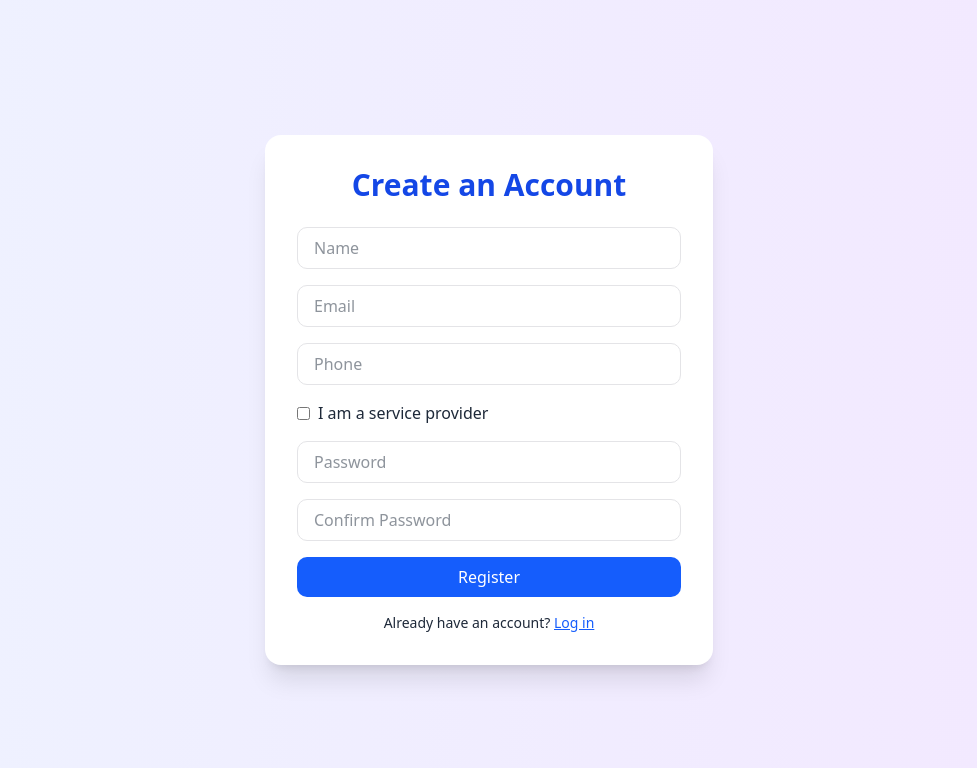
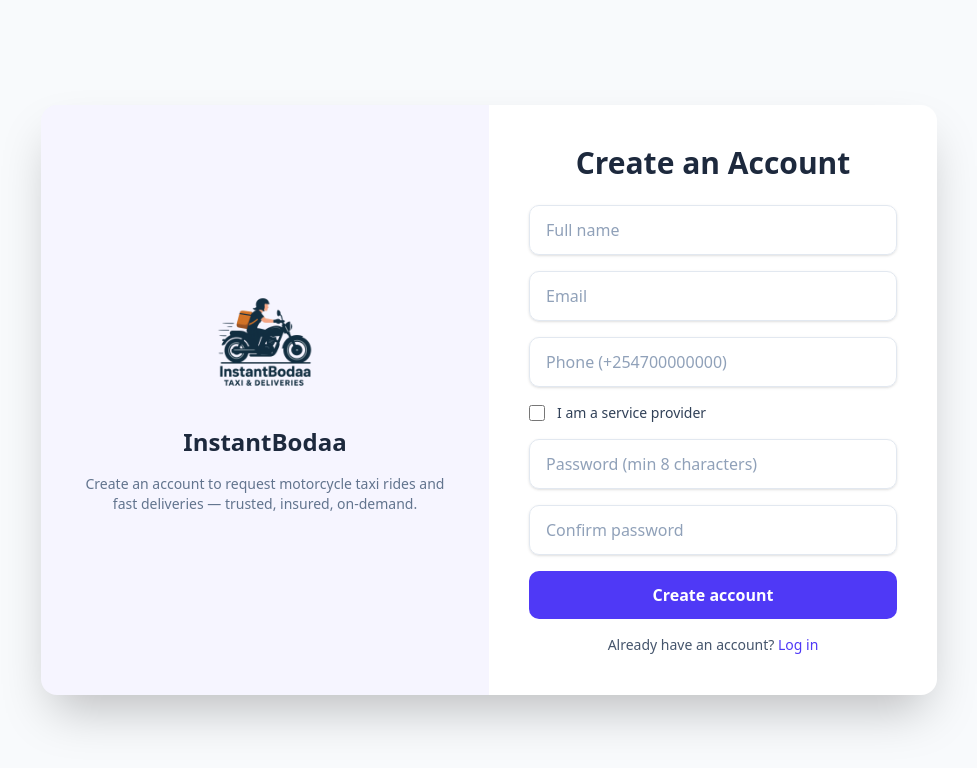
Before and after one commit to techevolution26/InstanstBodaaFrntend, a Next.js app: page /auth/register in a window 1280 px wide. Shown: the top 768 px of the page, without its empty margins (151-1128 px from the left). Built offline with nearby package versions, Linux system fonts and the light colour scheme; no server answers.

Commit message:
auth:rf code on auth pages

```diff
--- a/src/app/auth/login/page.tsx
+++ b/src/app/auth/login/page.tsx
@@ -1,6 +1,7 @@
 'use client';
 import { useState } from 'react';
 import { useAuth } from '@/context/AuthContext';
+import Image from 'next/image';
 import toast from 'react-hot-toast';
 
 export default function LoginPage() {
@@ -47,39 +48,111 @@ export default function LoginPage() {
   }
 
   return (
-    <div className="min-h-screen flex items-center justify-center">
-      <div className="w-full max-w-md bg-white p-8 shadow-xl rounded-2xl">
-        <h1 className="text-3xl font-bold mb-6 text-center text-indigo-700">Welcome Back</h1>
-        {error && <p className="text-sm text-red-500 mb-4">{error}</p>}
-        <form onSubmit={onSubmit} className="space-y-4">
+    <div className="min-h-screen flex items-center justify-center bg-slate-50 p-6">
+      <div className="w-full max-w-3xl bg-white rounded-2xl shadow-lg flex overflow-hidden">
+        {/* Brand panel (hidden on small screens) */}
+        <div className="hidden md:flex md:w-1/2 bg-indigo-600/5 items-center justify-center p-8">
+          <div className="text-center">
+            <div className="mx-auto mb-4 w-28 h-28">
+              <Image
+                src="/instantBodaa.png"
+                alt="InstantBodaa logo"
+                width={112}
+                height={112}
+                className="object-contain"
+              />
+            </div>
+            <h2 className="text-xl font-bold text-slate-800">InstantBodaa</h2>
+            <p className="text-sm text-slate-500 mt-1">Taxi & Deliveries — fast & reliable</p>
+          </div>
+        </div>
+
+        {/* Form panel */}
+        <div className="w-full md:w-1/2 p-8">
+          {/* Small-screen logo above the heading */}
+          <div className="flex justify-center md:hidden mb-4">
+            <div className="w-20 h-20">
+              <Image
+                src="/instantBodaa.png"
+                alt="InstantBodaa logo"
+                width={80}
+                height={80}
+                className="object-contain"
+              />
+            </div>
+          </div>
+
+          <h1 className="text-2xl md:text-3xl font-semibold text-center text-slate-800 mb-4">Welcome back</h1>
+
+          {error && (
+            <p role="alert" className="text-sm text-red-600 mb-4">
+              {error}
+            </p>
+          )}
+
+          <form onSubmit={onSubmit} className="space-y-4" noValidate>
+            <label className="block">
+              <span className="sr-only">Email</span>
               <input
                 required
                 type="email"
                 placeholder="Email"
                 value={form.email}
                 onChange={e => setForm({ ...form, email: e.target.value })}
-            className="w-full px-4 py-2 border rounded-lg"
+                className="w-full px-4 py-3 border border-slate-200 rounded-lg shadow-sm placeholder-slate-400 focus:outline-none focus:ring-2 focus:ring-indigo-300 transition"
+                aria-label="Email"
               />
+            </label>
+
+            <label className="block">
+              <span className="sr-only">Password</span>
               <input
                 required
                 type="password"
                 placeholder="Password"
                 value={form.password}
                 onChange={e => setForm({ ...form, password: e.target.value })}
-            className="w-full px-4 py-2 border rounded-lg"
+                className="w-full px-4 py-3 border border-slate-200 rounded-lg shadow-sm placeholder-slate-400 focus:outline-none focus:ring-2 focus:ring-indigo-300 transition"
+                aria-label="Password"
               />
+            </label>
+
+            <div className="flex items-center justify-between text-sm">
+              <label className="flex items-center gap-2">
+                <input type="checkbox" className="h-4 w-4 rounded border-slate-300 text-indigo-600 focus:ring-indigo-500" />
+                <span className="text-slate-600">Remember me</span>
+              </label>
+
+              <a href="/auth/forgot" className="text-indigo-600 hover:underline">
+                Forgot?
+              </a>
+            </div>
+
             <button
               type="submit"
               disabled={isSubmitting}
-            className="w-full bg-indigo-600 text-white py-2 rounded-lg hover:bg-indigo-700 transition"
+              className="w-full inline-flex items-center justify-center gap-3 bg-indigo-600 text-white py-3 rounded-lg hover:bg-indigo-700 transition disabled:opacity-60"
             >
-            {isSubmitting ? 'Logging in...' : 'Log In'}
+              {isSubmitting && (
+                <svg className="animate-spin h-5 w-5" viewBox="0 0 24 24" aria-hidden>
+                  <circle className="opacity-25" cx="12" cy="12" r="10" stroke="currentColor" strokeWidth="4" fill="none" />
+                  <path className="opacity-75" fill="currentColor" d="M4 12a8 8 0 018-8v4a4 4 0 00-4 4H4z" />
+                </svg>
+              )}
+              <span className="font-semibold">{isSubmitting ? 'Signing in...' : 'Sign In'}</span>
             </button>
           </form>
-        <p className="mt-4 text-center text-sm">
-          Don’t have an account? <a href="/auth/register" className="text-indigo-600 underline">Register</a>
+
+          <p className="mt-4 text-center text-sm text-slate-600">
+            Don’t have an account?{' '}
+            <a href="/auth/register" className="text-indigo-600 font-medium hover:underline">
+              Register
+            </a>
           </p>
         </div>
       </div>
+    </div>
   );
+
+
 }
--- a/src/app/auth/register/page.tsx
+++ b/src/app/auth/register/page.tsx
@@ -1,6 +1,7 @@
 'use client';
 import { useState } from 'react';
 import { useAuth } from '@/context/AuthContext';
+import Image from 'next/image';
 import toast from 'react-hot-toast';
 
 export default function RegisterPage() {
@@ -36,32 +37,149 @@ export default function RegisterPage() {
   }
 
   return (
-    <div className="min-h-screen flex items-center justify-center">
-      <div className="w-full max-w-md bg-white p-8 shadow-xl rounded-2xl">
-        <h1 className="text-3xl font-bold mb-6 text-center text-blue-700">Create an Account</h1>
-        {error && <p className="text-sm text-red-500 mb-4">{error}</p>}
-        <form onSubmit={onSubmit} className="space-y-4">
-          <input required placeholder="Name" value={form.name} onChange={e => setForm({ ...form, name: e.target.value })} className="w-full px-4 py-2 border rounded-lg" />
-          <input required type="email" placeholder="Email" value={form.email} onChange={e => setForm({ ...form, email: e.target.value })} className="w-full px-4 py-2 border rounded-lg" />
-          <input required placeholder="Phone" value={form.phone} onChange={e => setForm({ ...form, phone: e.target.value })} className="w-full px-4 py-2 border rounded-lg" />
-          <div className="flex items-center space-x-2">
-            <input type="checkbox" checked={form.is_provider} onChange={e => setForm({ ...form, is_provider: e.target.checked })} />
-            <label>I am a service provider</label>
+    <div className="min-h-screen bg-slate-50 flex items-center justify-center p-6">
+      <div className="w-full max-w-4xl bg-white rounded-2xl shadow-2xl overflow-hidden grid grid-cols-1 md:grid-cols-2">
+        {/* Brand / info panel (hidden on small screens) */}
+        <div className="hidden md:flex md:flex-col items-center justify-center gap-4 bg-indigo-600/5 p-8">
+          <div className="mx-auto mb-3 w-28 h-28">
+            <Image
+              src="/instantBodaa.png"
+              alt="InstantBodaa logo"
+              width={112}
+              height={112}
+              className="object-contain"
+            />
           </div>
-          <input required type="password" placeholder="Password" value={form.password} onChange={e => setForm({ ...form, password: e.target.value })} className="w-full px-4 py-2 border rounded-lg" />
-          <input required type="password" placeholder="Confirm Password" value={form.password_confirmation} onChange={e => setForm({ ...form, password_confirmation: e.target.value })} className="w-full px-4 py-2 border rounded-lg" />
+          <h2 className="text-2xl font-extrabold text-slate-800">InstantBodaa</h2>
+          <p className="text-sm text-slate-500 text-center">
+            Create an account to request motorcycle taxi rides and fast deliveries — trusted, insured, on-demand.
+          </p>
+        </div>
+
+        {/* Form panel */}
+        <div className="p-8 md:p-10">
+          {/* compact header for mobile */}
+          <div className="flex items-center md:hidden mb-6 gap-3">
+            <div className="w-14 h-14">
+              <Image src="/instantBodaa.png" alt="InstantBodaa" width={56} height={56} className="object-contain" />
+            </div>
+            <div>
+              <h1 className="text-xl font-bold text-slate-800">Create an Account</h1>
+              <p className="text-sm text-slate-500">Sign up to start using InstantBodaa</p>
+            </div>
+          </div>
+
+          {/* desktop header (hidden on mobile above) */}
+          <h1 className="hidden md:block text-3xl font-bold mb-6 text-center text-slate-800">Create an Account</h1>
+
+          {error && (
+            <p role="alert" className="text-sm text-red-600 mb-4">
+              {error}
+            </p>
+          )}
+
+          <form onSubmit={onSubmit} className="space-y-4" noValidate>
+            <label className="block">
+              <span className="sr-only">Name</span>
+              <input
+                required
+                placeholder="Full name"
+                value={form.name}
+                onChange={e => setForm({ ...form, name: e.target.value })}
+                className="w-full px-4 py-3 border border-slate-200 rounded-lg shadow-sm placeholder-slate-400 focus:outline-none focus:ring-2 focus:ring-indigo-300 transition"
+                aria-label="Full name"
+              />
+            </label>
+
+            <label className="block">
+              <span className="sr-only">Email</span>
+              <input
+                required
+                type="email"
+                placeholder="Email"
+                value={form.email}
+                onChange={e => setForm({ ...form, email: e.target.value })}
+                className="w-full px-4 py-3 border border-slate-200 rounded-lg shadow-sm placeholder-slate-400 focus:outline-none focus:ring-2 focus:ring-indigo-300 transition"
+                aria-label="Email"
+              />
+            </label>
+
+            <label className="block">
+              <span className="sr-only">Phone</span>
+              <input
+                required
+                type="tel"
+                placeholder="Phone (+254700000000)"
+                value={form.phone}
+                onChange={e => setForm({ ...form, phone: e.target.value })}
+                className="w-full px-4 py-3 border border-slate-200 rounded-lg shadow-sm placeholder-slate-400 focus:outline-none focus:ring-2 focus:ring-indigo-300 transition"
+                aria-label="Phone"
+              />
+            </label>
+
+            <div className="flex items-center space-x-3">
+              <input
+                id="is_provider"
+                type="checkbox"
+                checked={form.is_provider}
+                onChange={e => setForm({ ...form, is_provider: e.target.checked })}
+                className="h-4 w-4 rounded border-slate-300 text-indigo-600 focus:ring-indigo-500"
+              />
+              <label htmlFor="is_provider" className="text-sm text-slate-700">
+                I am a service provider
+              </label>
+            </div>
+
+            <label className="block">
+              <span className="sr-only">Password</span>
+              <input
+                required
+                type="password"
+                placeholder="Password (min 8 characters)"
+                value={form.password}
+                onChange={e => setForm({ ...form, password: e.target.value })}
+                className="w-full px-4 py-3 border border-slate-200 rounded-lg shadow-sm placeholder-slate-400 focus:outline-none focus:ring-2 focus:ring-indigo-300 transition"
+                aria-label="Password"
+              />
+            </label>
+
+            <label className="block">
+              <span className="sr-only">Confirm Password</span>
+              <input
+                required
+                type="password"
+                placeholder="Confirm password"
+                value={form.password_confirmation}
+                onChange={e => setForm({ ...form, password_confirmation: e.target.value })}
+                className="w-full px-4 py-3 border border-slate-200 rounded-lg shadow-sm placeholder-slate-400 focus:outline-none focus:ring-2 focus:ring-indigo-300 transition"
+                aria-label="Confirm password"
+              />
+            </label>
+
             <button
               type="submit"
               disabled={isSubmitting}
-            className="w-full bg-blue-600 text-white py-2 rounded-lg hover:bg-blue-700 transition"
+              className="w-full inline-flex items-center justify-center gap-3 bg-indigo-600 text-white py-3 rounded-lg hover:bg-indigo-700 transition disabled:opacity-60"
             >
-            {isSubmitting ? 'Registering...' : 'Register'}
+              {isSubmitting && (
+                <svg className="animate-spin h-5 w-5" viewBox="0 0 24 24" aria-hidden>
+                  <circle className="opacity-25" cx="12" cy="12" r="10" stroke="currentColor" strokeWidth="4" fill="none" />
+                  <path className="opacity-75" fill="currentColor" d="M4 12a8 8 0 018-8v4a4 4 0 00-4 4H4z" />
+                </svg>
+              )}
+              <span className="font-semibold">{isSubmitting ? 'Registering...' : 'Create account'}</span>
             </button>
           </form>
-        <p className="mt-4 text-center text-sm">
-          Already have an account? <a href="/auth/login" className="text-blue-600 underline">Log in</a>
+
+          <p className="mt-4 text-center text-sm text-slate-600">
+            Already have an account?{' '}
+            <a href="/auth/login" className="text-indigo-600 font-medium hover:underline">
+              Log in
+            </a>
           </p>
         </div>
       </div>
+    </div>
   );
+
 }
```
Also changed, not shown: public/instantBodaa.png (added). Lines whose indentation alone changed are shown as unchanged.
